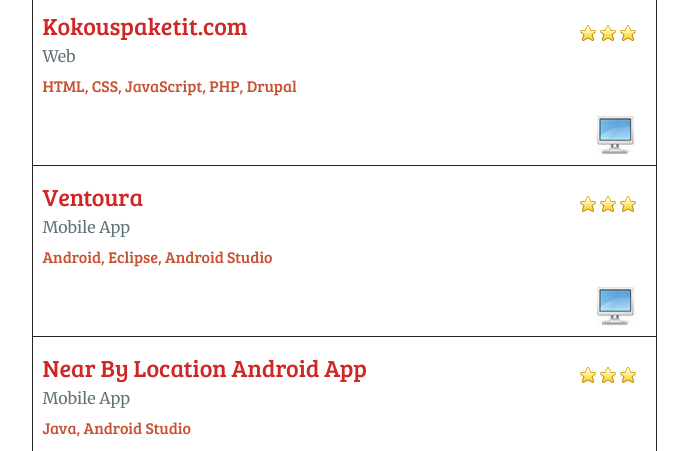
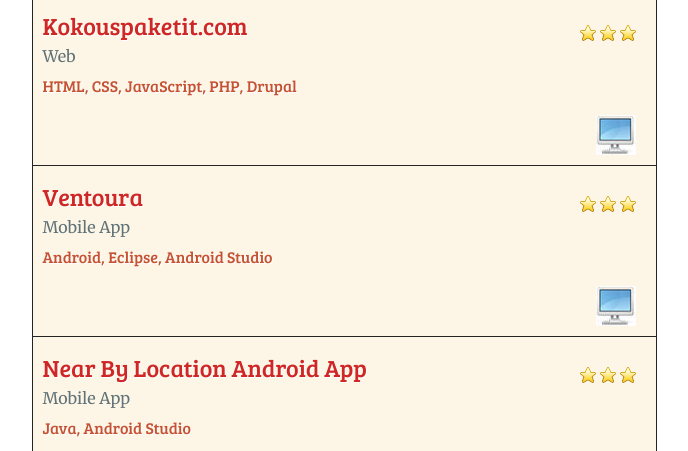
Before and after one commit to vinhnghi223/vinhnghi223.github.io, a plain HTML site: page index.html in a window 1280 px wide. Shown: the part 431-882 px from the top of the page, without its empty margins (296-984 px from the left). Drawn offline with Linux system fonts and the light colour scheme; a web font is replaced by a local one.

Commit message:
Update style.css

```diff
--- a/css/style.css
+++ b/css/style.css
@@ -241,6 +241,7 @@
 }
 
 .projectList li {
+  background: #FDF6E3;
   margin: 0;
   padding: 10px 10px 0 10px;
   border-bottom: 1px solid black;
```
